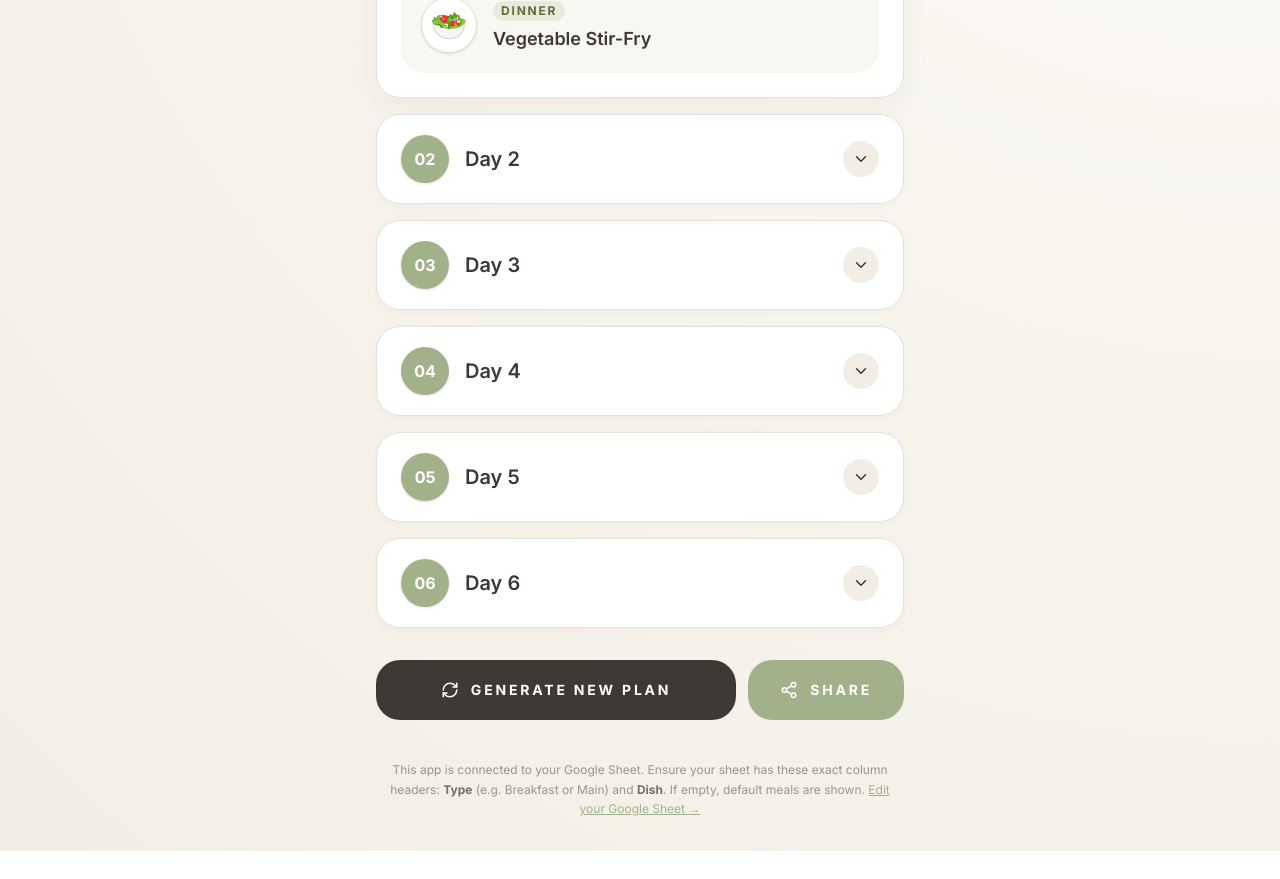
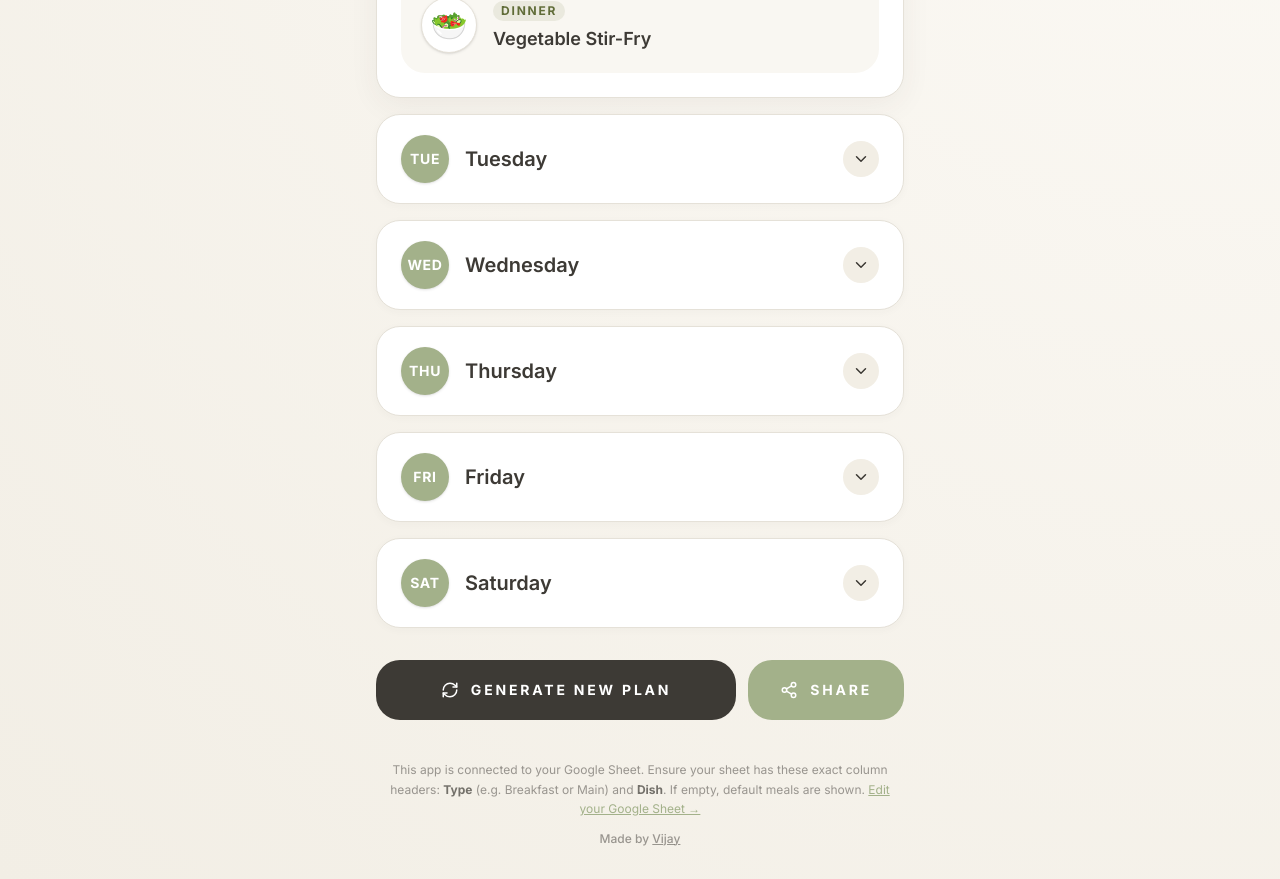
Before and after one commit to twoplustwofive/flatmate-eats, a React (Vite) app: page / in a window 1280 px wide. Shown: the part 540-1419 px from the top of the page. Before the commit the page ends 1391 px from the top, so only its background shows below. Built offline with nearby package versions, Linux system fonts and the light colour scheme; no server answers.

Commit message:
UI Tweaks: Add Vijay's signature and use day names

```diff
--- a/src/App.jsx
+++ b/src/App.jsx
@@ -59,12 +59,14 @@ function generatePlan(breakfasts, mains) {
 }
 
 // Better generation that guarantees lunch ≠ dinner per day
+const DAYS = ['Monday', 'Tuesday', 'Wednesday', 'Thursday', 'Friday', 'Saturday'];
+
 function generatePlanSafe(breakfasts, mains) {
   return Array.from({ length: 6 }, (_, i) => {
     const bf = pickRandom(breakfasts, 1)[0];
     const [lunch, dinner] = pickRandom(mains, Math.min(2, mains.length));
     return {
-      day: i + 1,
+      day: DAYS[i],
       breakfast: bf,
       lunch,
       dinner: dinner || lunch, // fallback if only 1 main
@@ -105,7 +107,7 @@ function MealRow({ emoji, label, dish, tagColor }) {
 }
 
 function DayCard({ dayNum, meals, isOpen, onToggle }) {
-  const padded = String(dayNum).padStart(2, '0');
+  const padded = typeof dayNum === 'string' ? dayNum.substring(0, 3).toUpperCase() : String(dayNum).padStart(2, '0');
 
   return (
     <div
@@ -118,15 +120,14 @@ function DayCard({ dayNum, meals, isOpen, onToggle }) {
         className="w-full flex items-center justify-between px-5 sm:px-6 py-4 sm:py-5 cursor-pointer group"
       >
         <div className="flex items-center gap-3 sm:gap-4">
-          {/* numeric badge */}
-          <div className="w-10 h-10 sm:w-12 sm:h-12 rounded-full bg-[#A3B18A] flex items-center justify-center text-white font-bold text-sm sm:text-base shadow-sm transition-transform duration-300 group-hover:scale-105">
+          <div className="w-10 h-10 sm:w-12 sm:h-12 rounded-full bg-[#A3B18A] flex items-center justify-center text-white font-bold text-xs sm:text-sm tracking-wider shadow-sm transition-transform duration-300 group-hover:scale-105">
             {padded}
           </div>
           <span
             className="text-[#3D3A35] text-lg sm:text-xl font-semibold"
             style={{ fontFamily: "'Inter', sans-serif" }}
           >
-            Day {dayNum}
+            {dayNum}
           </span>
         </div>
 
@@ -253,7 +254,7 @@ function SharePreview({ plan }) {
       <div style={{ padding: '16px 16px 20px' }}>
         <div style={{ display: 'flex', flexDirection: 'column', gap: '12px' }}>
           {plan.map((dayPlan) => {
-            const padded = String(dayPlan.day).padStart(2, '0');
+            const padded = typeof dayPlan.day === 'string' ? dayPlan.day.substring(0, 3).toUpperCase() : String(dayPlan.day).padStart(2, '0');
             return (
               <div
                 key={dayPlan.day}
@@ -291,7 +292,7 @@ function SharePreview({ plan }) {
                     {padded}
                   </div>
                   <span style={{ fontSize: '16px', fontWeight: 600 }}>
-                    Day {dayPlan.day}
+                    {dayPlan.day}
                   </span>
                 </div>
 
@@ -428,7 +429,7 @@ export default function App() {
 
     const newPlan = generatePlanSafe(breakfasts, mains);
     setPlan(newPlan);
-    setOpenDay(1);
+    setOpenDay('Monday');
     setLoading(false);
     // keep spinning a tiny bit longer for the animation feel
     setTimeout(() => setSpinning(false), 600);
@@ -583,10 +584,9 @@ export default function App() {
 
       {/* ── Footer ─────────────────────────────────────────────── */}
       <footer className="max-w-xl mx-auto px-6 pb-8 pt-2">
-        <p className="text-center text-xs text-[#3D3A35]/50 leading-relaxed">
+        <p className="text-center text-xs text-[#3D3A35]/50 leading-relaxed mb-3">
           This app is connected to your Google Sheet. Ensure your sheet has
-          these exact column headers:{' '}
-          <strong className="text-[#3D3A35]/70">Type</strong> (e.g. Breakfast
+          these exact column headers: <strong className="text-[#3D3A35]/70">Type</strong> (e.g. Breakfast
           or Main) and <strong className="text-[#3D3A35]/70">Dish</strong>.
           If empty, default meals are shown.{' '}
           <a
@@ -597,6 +597,9 @@ export default function App() {
           >
             Edit your Google Sheet →
           </a>
+        </p>
+        <p className="text-center text-xs text-[#3D3A35]/50 font-medium">
+          Made by <a href="https://www.linkedin.com/in/vijay-rathod/" target="_blank" rel="noopener noreferrer" className="underline hover:text-[#3D3A35] transition-colors">Vijay</a>
         </p>
       </footer>
 
```
